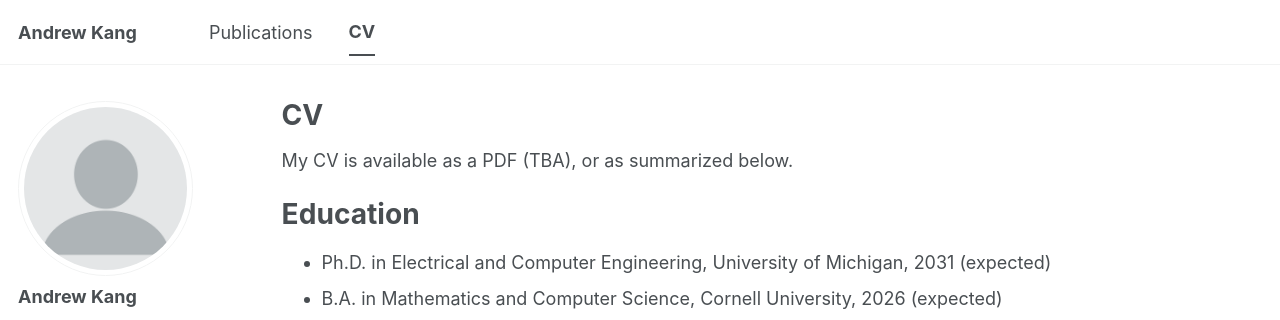
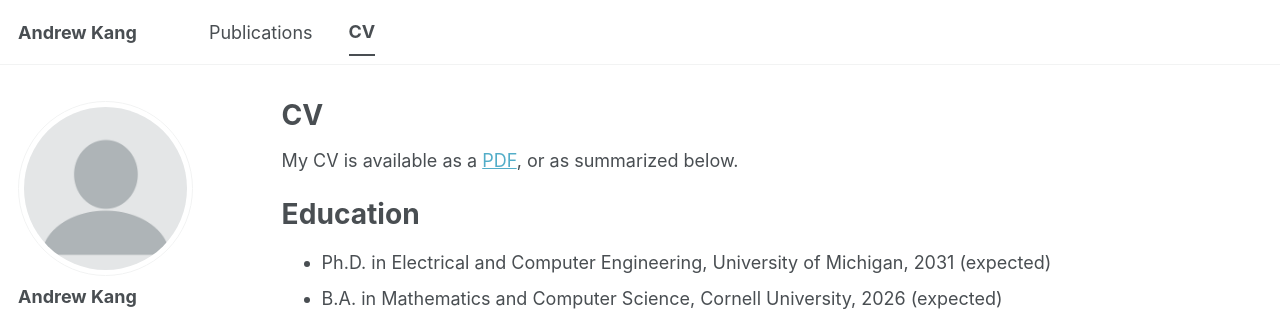
Before and after one commit to andrew-kang/andrew-kang.github.io, a Jekyll site: the page built from _pages/cv.md, in a window 1280 px wide and 900 px high. Shown: the top 320 px of the window. Built offline with Jekyll 4.4.1, drawn with Linux system fonts in a browser that asks for light colours; a script bundle is joined from its source files by our own code; library files that are not in the unit come from our copies.

Commit message:
fix: add CV to website

```diff
--- a/_pages/cv.md
+++ b/_pages/cv.md
@@ -9,7 +9,7 @@ redirect_from:
 
 {% include base_path %}
 
-My CV is available as a PDF (TBA), or as summarized below.
+My CV is available as a [PDF](https://andrew-kang.github.io/files/AndrewKang_CV), or as summarized below.
 
 Education
 ======
```
Also changed, not shown: 1 other file.
